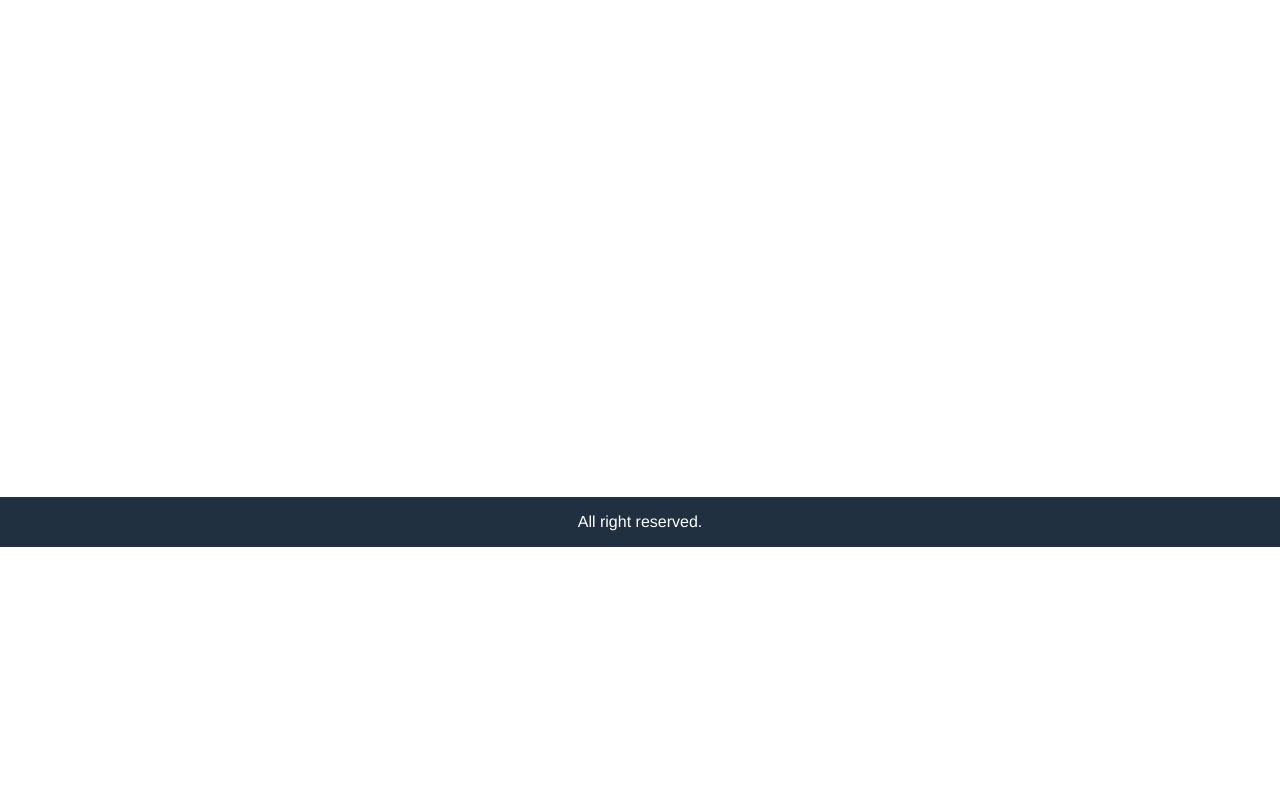
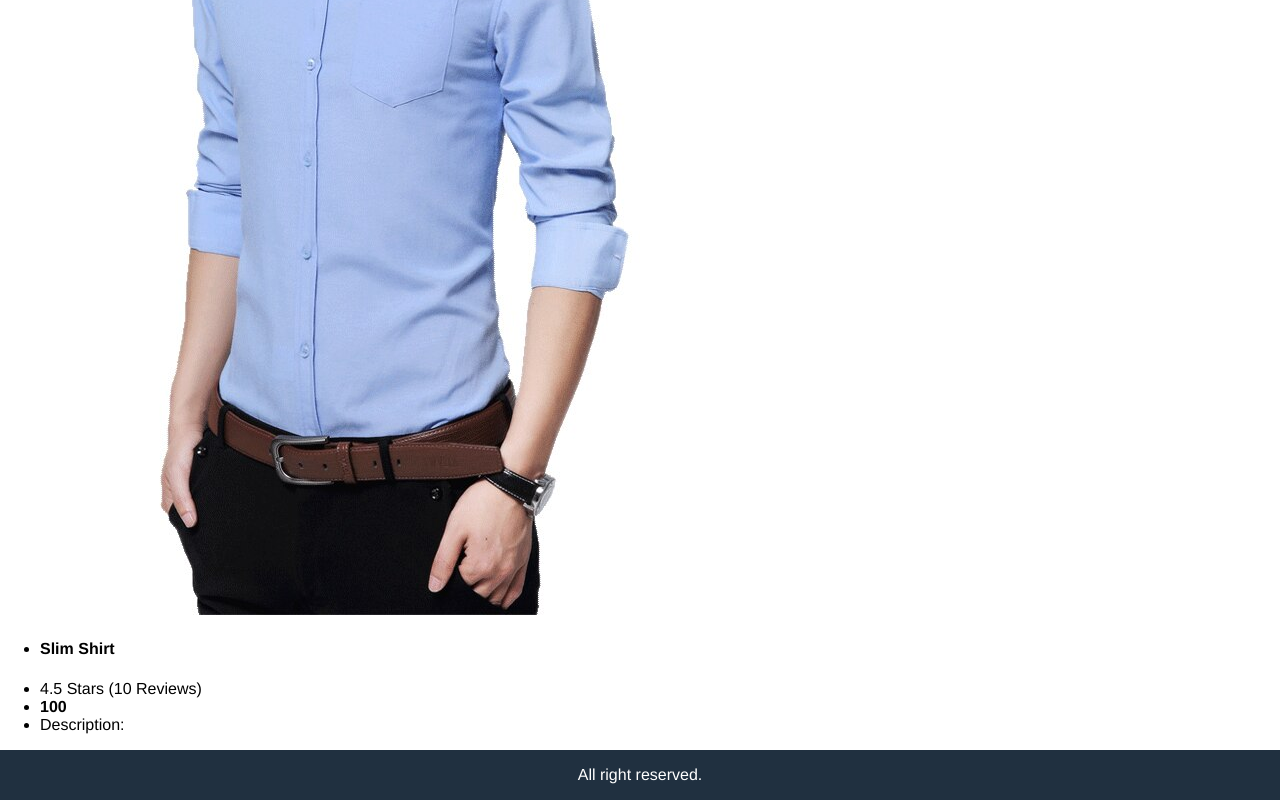
Before and after one commit to piyushjha97/React-Ecom-Frontend, a React (Create React App) app: page /product/1 in a window 1280 px wide. Shown: the part 253-1053 px from the top of the page. Before the commit the page ends 800 px from the top, so only its background shows below. Built offline with nearby package versions, Linux system fonts and the light colour scheme.

Commit message:
made product page

```diff
--- a/src/Screens/ProductScreen.js
+++ b/src/Screens/ProductScreen.js
@@ -1,15 +1,43 @@
 import React from 'react'
 import data from '../data'
+import { Link } from 'react-router-dom';
 
 function ProductScreen(props) {
     console.log('product screen')
     console.log(props.match.params.id)
     const product = data.products.find(x=> x._id === props.match.params.id);
-    return (
+    return <div>
         <div>
-           <h1> {product.name}</h1>
+            <Link to="/">Back To Home Page</Link>
         </div>
-    )
+        <div className="details">
+                <div className="details-image">
+                    <img src={product.image} alt="product" ></img>
+
+                </div>
+                <div className="details-info">
+                    <ul>
+                        <li>
+                            <h4>{product.name}</h4>
+                        </li>
+                        <li>
+                            {product.rating} Stars ({product.numReviews} Reviews)
+                        </li>
+                        <li>
+                            <b>{product.price}</b>
+                        </li>
+                        <li>
+
+                                Description:
+                                <div>
+                                    {product.description}
+                                </div>
+
+                        </li>
+                    </ul>
+                </div>
+            </div>
+         </div>
 }
 
 export default ProductScreen;
```
